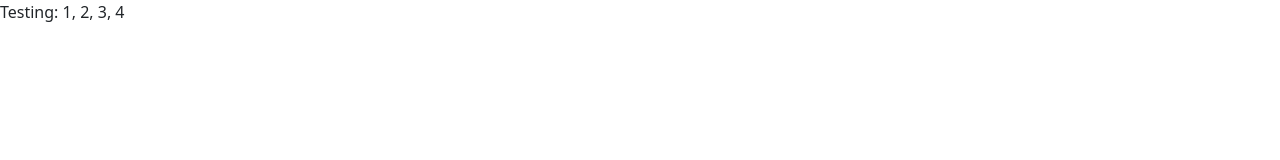
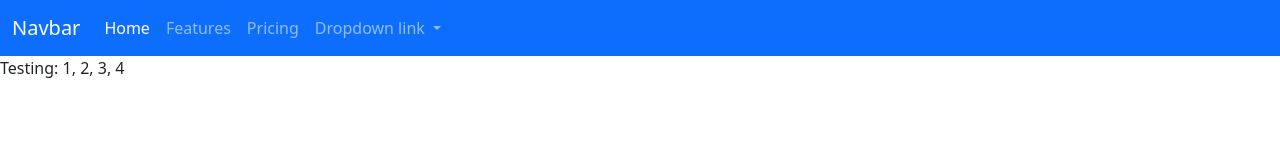
Before and after one commit to Bospey/bo-bootstrap, a website: page src/index.html in a window 1280 px wide. Drawn offline with nearby package versions, Linux system fonts and the light colour scheme; files that its build step writes are made by us from their sources; files whose address does not match are found by name.

Commit message:
jumbotron

```diff
--- a/src/index.html
+++ b/src/index.html
@@ -8,7 +8,37 @@
 </head>
 
 <body>
-  <!-- Content starts here -->
+  <nav class="navbar navbar-expand-lg bg-primary" data-bs-theme="dark">
+    <div class="container-fluid">
+      <a class="navbar-brand" href="#">Navbar</a>
+      <button class="navbar-toggler" type="button" data-bs-toggle="collapse" data-bs-target="#navbarNavDropdown" aria-controls="navbarNavDropdown" aria-expanded="false" aria-label="Toggle navigation">
+        <span class="navbar-toggler-icon"></span>
+      </button>
+      <div class="collapse navbar-collapse" id="navbarNavDropdown">
+        <ul class="navbar-nav">
+          <li class="nav-item">
+            <a class="nav-link active" aria-current="page" href="#">Home</a>
+          </li>
+          <li class="nav-item">
+            <a class="nav-link" href="#">Features</a>
+          </li>
+          <li class="nav-item">
+            <a class="nav-link" href="#">Pricing</a>
+          </li>
+          <li class="nav-item dropdown">
+            <a class="nav-link dropdown-toggle" href="#" role="button" data-bs-toggle="dropdown" aria-expanded="false">
+              Dropdown link
+            </a>
+            <ul class="dropdown-menu">
+              <li><a class="dropdown-item" href="#">Action</a></li>
+              <li><a class="dropdown-item" href="#">Another action</a></li>
+              <li><a class="dropdown-item" href="#">Something else here</a></li>
+            </ul>
+          </li>
+        </ul>
+      </div>
+    </div>
+  </nav>
   <p>Testing: 1, 2, 3, 4</p>
 
   <!-- Closing scripts here -->
```
Also changed, not shown: docs/index.html (+31 -1 lines).
